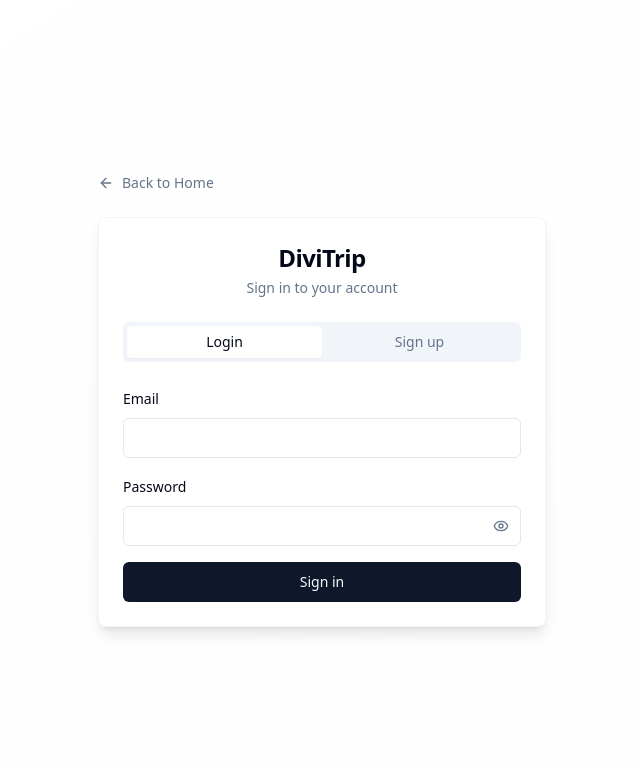
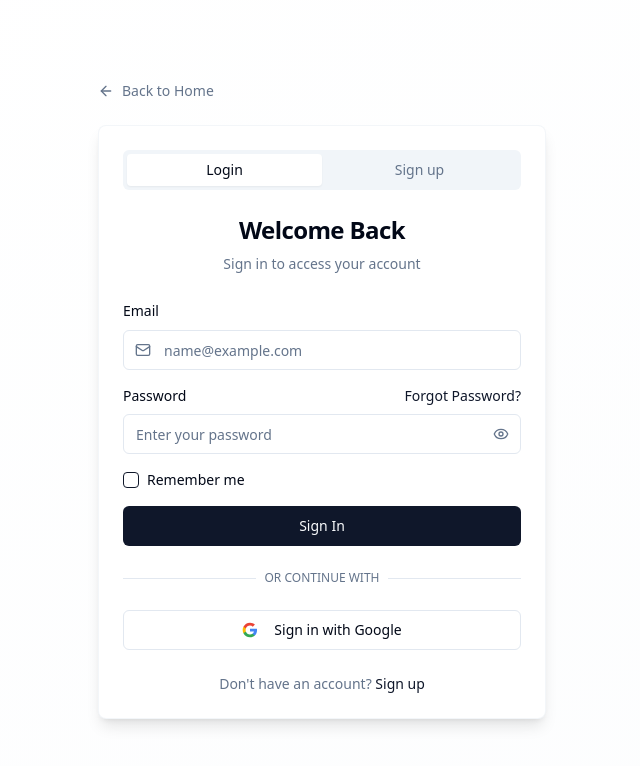
Before and after one commit to shiva0666/fair-share-adventure, a React (Vite) app: page /login in a window 1280 px wide. Shown: the top 766 px of the page, without its empty margins (318-958 px from the left). Built offline with nearby package versions, Linux system fonts and the light colour scheme.

Commit message:
feat: Implement sign-in and sign-up UI
Updated the Auth page to include the sign-in and sign-up forms, matching the provided design.

```diff
--- a/src/components/auth/LoginForm.tsx
+++ b/src/components/auth/LoginForm.tsx
@@ -9,10 +9,13 @@ import { Label } from "@/components/ui/label";
 import { useToast } from "@/hooks/use-toast";
 import { useNavigate } from "react-router-dom";
 import { PasswordInput } from "@/components/ui/password-input";
+import { Checkbox } from "@/components/ui/checkbox";
+import { Mail } from "lucide-react";
 
 const loginSchema = z.object({
   email: z.string().email({ message: "Please enter a valid email address" }),
   password: z.string().min(6, { message: "Password must be at least 6 characters" }),
+  rememberMe: z.boolean().optional(),
 });
 
 type LoginFormValues = z.infer<typeof loginSchema>;
@@ -26,13 +29,18 @@ const LoginForm = () => {
     register,
     handleSubmit,
     formState: { errors },
+    setValue,
+    watch,
   } = useForm<LoginFormValues>({
     resolver: zodResolver(loginSchema),
     defaultValues: {
       email: "",
       password: "",
+      rememberMe: false,
     },
   });
+
+  const rememberMe = watch("rememberMe");
 
   const onSubmit = async (data: LoginFormValues) => {
     setIsLoading(true);
@@ -61,35 +69,136 @@ const LoginForm = () => {
     }
   };
 
+  const handleGoogleSignIn = async () => {
+    setIsLoading(true);
+    try {
+      // Simulate Google sign in
+      await new Promise((resolve) => setTimeout(resolve, 1000));
+
+      localStorage.setItem("user", JSON.stringify({ email: "user@gmail.com" }));
+
+      toast({
+        title: "Login successful",
+        description: "Welcome back!",
+      });
+
+      navigate("/dashboard");
+    } catch (error) {
+      toast({
+        title: "Login failed",
+        description: "Google sign in failed. Please try again.",
+        variant: "destructive",
+      });
+    } finally {
+      setIsLoading(false);
+    }
+  };
+
   return (
+    <div className="w-full space-y-6">
+      <div className="flex flex-col space-y-2 text-center">
+        <h1 className="text-2xl font-semibold tracking-tight">Welcome Back</h1>
+        <p className="text-sm text-muted-foreground">
+          Sign in to access your account
+        </p>
+      </div>
+
       <form onSubmit={handleSubmit(onSubmit)} className="space-y-4">
         <div className="space-y-2">
           <Label htmlFor="email">Email</Label>
+          <div className="relative">
+            <Mail className="absolute left-3 top-3 h-4 w-4 text-muted-foreground" />
             <Input
               id="email"
               type="email"
-          placeholder=""
+              placeholder="name@example.com"
+              className="pl-10"
               {...register("email")}
             />
+          </div>
           {errors.email && (
             <p className="text-sm text-destructive">{errors.email.message}</p>
           )}
         </div>
+
         <div className="space-y-2">
+          <div className="flex items-center justify-between">
             <Label htmlFor="password">Password</Label>
+            <Button variant="link" className="p-0 h-auto text-sm text-primary">
+              Forgot Password?
+            </Button>
+          </div>
           <PasswordInput
             id="password"
-          placeholder=""
+            placeholder="Enter your password"
             {...register("password")}
           />
           {errors.password && (
             <p className="text-sm text-destructive">{errors.password.message}</p>
           )}
         </div>
+
+        <div className="flex items-center space-x-2">
+          <Checkbox
+            id="rememberMe"
+            checked={rememberMe}
+            onCheckedChange={(checked) => setValue("rememberMe", checked as boolean)}
+          />
+          <Label htmlFor="rememberMe" className="text-sm font-normal">
+            Remember me
+          </Label>
+        </div>
+
         <Button type="submit" className="w-full" disabled={isLoading}>
-        {isLoading ? "Signing in..." : "Sign in"}
+          {isLoading ? "Signing in..." : "Sign In"}
         </Button>
       </form>
+
+      <div className="relative">
+        <div className="absolute inset-0 flex items-center">
+          <span className="w-full border-t" />
+        </div>
+        <div className="relative flex justify-center text-xs uppercase">
+          <span className="bg-background px-2 text-muted-foreground">
+            Or continue with
+          </span>
+        </div>
+      </div>
+
+      <Button
+        variant="outline"
+        className="w-full"
+        onClick={handleGoogleSignIn}
+        disabled={isLoading}
+      >
+        <svg className="mr-2 h-4 w-4" viewBox="0 0 24 24">
+          <path
+            d="M22.56 12.25c0-.78-.07-1.53-.2-2.25H12v4.26h5.92c-.26 1.37-1.04 2.53-2.21 3.31v2.77h3.57c2.08-1.92 3.28-4.74 3.28-8.09z"
+            fill="#4285F4"
+          />
+          <path
+            d="M12 23c2.97 0 5.46-.98 7.28-2.66l-3.57-2.77c-.98.66-2.23 1.06-3.71 1.06-2.86 0-5.29-1.93-6.16-4.53H2.18v2.84C3.99 20.53 7.7 23 12 23z"
+            fill="#34A853"
+          />
+          <path
+            d="M5.84 14.09c-.22-.66-.35-1.36-.35-2.09s.13-1.43.35-2.09V7.07H2.18C1.43 8.55 1 10.22 1 12s.43 3.45 1.18 4.93l2.85-2.22.81-.62z"
+            fill="#FBBC05"
+          />
+          <path
+            d="M12 5.38c1.62 0 3.06.56 4.21 1.64l3.15-3.15C17.45 2.09 14.97 1 12 1 7.7 1 3.99 3.47 2.18 7.07l3.66 2.84c.87-2.6 3.3-4.53 6.16-4.53z"
+            fill="#EA4335"
+          />
+        </svg>
+        Sign in with Google
+      </Button>
+
+      <div className="text-center text-sm">
+        <span className="text-muted-foreground">Don't have an account? </span>
+        <Button variant="link" className="p-0 h-auto">
+          Sign up
+        </Button>
+      </div>
+    </div>
   );
 };
 
--- a/src/components/auth/SignupForm.tsx
+++ b/src/components/auth/SignupForm.tsx
@@ -9,12 +9,17 @@ import { Label } from "@/components/ui/label";
 import { useToast } from "@/hooks/use-toast";
 import { useNavigate } from "react-router-dom";
 import { PasswordInput } from "@/components/ui/password-input";
+import { Checkbox } from "@/components/ui/checkbox";
+import { Mail } from "lucide-react";
 
 const signupSchema = z.object({
   name: z.string().min(2, { message: "Name must be at least 2 characters" }),
   email: z.string().email({ message: "Please enter a valid email address" }),
   password: z.string().min(8, { message: "Password must be at least 8 characters" }),
   confirmPassword: z.string(),
+  agreeToTerms: z.boolean().refine(val => val === true, {
+    message: "You must agree to the terms and conditions",
+  }),
 }).refine(data => data.password === data.confirmPassword, {
   message: "Passwords do not match",
   path: ["confirmPassword"],
@@ -35,6 +40,8 @@ const SignupForm = ({ onToggleForm }: SignupFormProps) => {
     register,
     handleSubmit,
     formState: { errors },
+    setValue,
+    watch,
   } = useForm<SignupFormValues>({
     resolver: zodResolver(signupSchema),
     defaultValues: {
@@ -42,8 +49,11 @@ const SignupForm = ({ onToggleForm }: SignupFormProps) => {
       email: "",
       password: "",
       confirmPassword: "",
+      agreeToTerms: false,
     },
   });
+
+  const agreeToTerms = watch("agreeToTerms");
 
   const onSubmit = async (data: SignupFormValues) => {
     setIsLoading(true);
@@ -69,38 +79,70 @@ const SignupForm = ({ onToggleForm }: SignupFormProps) => {
     }
   };
 
+  const handleGoogleSignUp = async () => {
+    setIsLoading(true);
+    try {
+      // Simulate Google sign up
+      await new Promise((resolve) => setTimeout(resolve, 1000));
+
+      localStorage.setItem("user", JSON.stringify({ email: "user@gmail.com" }));
+
+      toast({
+        title: "Account created!",
+        description: "Your account has been created successfully.",
+      });
+
+      navigate("/dashboard");
+    } catch (error) {
+      toast({
+        title: "Error",
+        description: "Google sign up failed. Please try again.",
+        variant: "destructive",
+      });
+    } finally {
+      setIsLoading(false);
+    }
+  };
+
   return (
     <div className="w-full space-y-6">
       <div className="flex flex-col space-y-2 text-center">
-        <h1 className="text-2xl font-semibold tracking-tight">Create an account</h1>
+        <h1 className="text-2xl font-semibold tracking-tight">Create an Account</h1>
         <p className="text-sm text-muted-foreground">
-          Enter your information below to create your account
+          Sign up to start managing your finances
         </p>
       </div>
+
       <form onSubmit={handleSubmit(onSubmit)} className="space-y-4">
         <div className="space-y-2">
-          <Label htmlFor="name">Name</Label>
+          <Label htmlFor="name">Full Name</Label>
           <Input
             id="name"
-            placeholder="Enter your name"
+            placeholder="John Doe"
             {...register("name")}
           />
           {errors.name && (
             <p className="text-sm text-destructive">{errors.name.message}</p>
           )}
         </div>
+
         <div className="space-y-2">
           <Label htmlFor="email">Email</Label>
+          <div className="relative">
+            <Mail className="absolute left-3 top-3 h-4 w-4 text-muted-foreground" />
             <Input
               id="email"
               type="email"
               placeholder="name@example.com"
+              className="pl-10"
               {...register("email")}
             />
+          </div>
           {errors.email && (
             <p className="text-sm text-destructive">{errors.email.message}</p>
           )}
         </div>
+
         <div className="space-y-2">
           <Label htmlFor="password">Password</Label>
           <PasswordInput
@@ -112,6 +154,7 @@ const SignupForm = ({ onToggleForm }: SignupFormProps) => {
             <p className="text-sm text-destructive">{errors.password.message}</p>
           )}
         </div>
+
         <div className="space-y-2">
           <Label htmlFor="confirmPassword">Confirm Password</Label>
           <PasswordInput
@@ -123,13 +166,76 @@ const SignupForm = ({ onToggleForm }: SignupFormProps) => {
             <p className="text-sm text-destructive">{errors.confirmPassword.message}</p>
           )}
         </div>
-        <Button type="submit" className="w-full" disabled={isLoading}>
-          {isLoading ? "Creating account..." : "Create account"}
+
+        <div className="flex items-start space-x-2">
+          <Checkbox
+            id="agreeToTerms"
+            checked={agreeToTerms}
+            onCheckedChange={(checked) => setValue("agreeToTerms", checked as boolean)}
+            className="mt-1"
+          />
+          <Label htmlFor="agreeToTerms" className="text-sm font-normal leading-tight">
+            I agree to the{" "}
+            <Button variant="link" className="p-0 h-auto text-primary">
+              Terms of Service
+            </Button>
+            {" "}and{" "}
+            <Button variant="link" className="p-0 h-auto text-primary">
+              Privacy Policy
+            </Button>
+          </Label>
+        </div>
+        {errors.agreeToTerms && (
+          <p className="text-sm text-destructive">{errors.agreeToTerms.message}</p>
+        )}
+
+        <Button type="submit" className="w-full" disabled={isLoading || !agreeToTerms}>
+          {isLoading ? "Creating account..." : "Sign Up"}
         </Button>
       </form>
-      <div className="text-center">
-        <Button variant="link" onClick={onToggleForm}>
-          Already have an account? Sign in
+
+      <div className="relative">
+        <div className="absolute inset-0 flex items-center">
+          <span className="w-full border-t" />
+        </div>
+        <div className="relative flex justify-center text-xs uppercase">
+          <span className="bg-background px-2 text-muted-foreground">
+            Or continue with
+          </span>
+        </div>
+      </div>
+
+      <Button
+        variant="outline"
+        className="w-full"
+        onClick={handleGoogleSignUp}
+        disabled={isLoading}
+      >
+        <svg className="mr-2 h-4 w-4" viewBox="0 0 24 24">
+          <path
+            d="M22.56 12.25c0-.78-.07-1.53-.2-2.25H12v4.26h5.92c-.26 1.37-1.04 2.53-2.21 3.31v2.77h3.57c2.08-1.92 3.28-4.74 3.28-8.09z"
+            fill="#4285F4"
+          />
+          <path
+            d="M12 23c2.97 0 5.46-.98 7.28-2.66l-3.57-2.77c-.98.66-2.23 1.06-3.71 1.06-2.86 0-5.29-1.93-6.16-4.53H2.18v2.84C3.99 20.53 7.7 23 12 23z"
+            fill="#34A853"
+          />
+          <path
+            d="M5.84 14.09c-.22-.66-.35-1.36-.35-2.09s.13-1.43.35-2.09V7.07H2.18C1.43 8.55 1 10.22 1 12s.43 3.45 1.18 4.93l2.85-2.22.81-.62z"
+            fill="#FBBC05"
+          />
+          <path
+            d="M12 5.38c1.62 0 3.06.56 4.21 1.64l3.15-3.15C17.45 2.09 14.97 1 12 1 7.7 1 3.99 3.47 2.18 7.07l3.66 2.84c.87-2.6 3.3-4.53 6.16-4.53z"
+            fill="#EA4335"
+          />
+        </svg>
+        Sign up with Google
+      </Button>
+
+      <div className="text-center text-sm">
+        <span className="text-muted-foreground">Already have an account? </span>
+        <Button variant="link" className="p-0 h-auto" onClick={onToggleForm}>
+          Sign in
         </Button>
       </div>
     </div>
--- a/src/pages/Auth.tsx
+++ b/src/pages/Auth.tsx
@@ -19,13 +19,7 @@ const Auth = () => {
         </Link>
 
         <Card className="w-full border-border/40 shadow-lg">
-          <CardHeader className="space-y-1">
-            <CardTitle className="text-2xl font-bold text-center">DiviTrip</CardTitle>
-            <CardDescription className="text-center">
-              {activeTab === "login" ? "Sign in to your account" : "Create a new account"}
-            </CardDescription>
-          </CardHeader>
-          <CardContent>
+          <CardContent className="p-6">
             <Tabs defaultValue="login" onValueChange={setActiveTab}>
               <TabsList className="grid w-full grid-cols-2 mb-6">
                 <TabsTrigger value="login">Login</TabsTrigger>
@@ -35,7 +29,7 @@ const Auth = () => {
                 <LoginForm />
               </TabsContent>
               <TabsContent value="signup">
-                <SignupForm />
+                <SignupForm onToggleForm={() => setActiveTab("login")} />
               </TabsContent>
             </Tabs>
           </CardContent>
```
Lines whose indentation alone changed are shown as unchanged.
